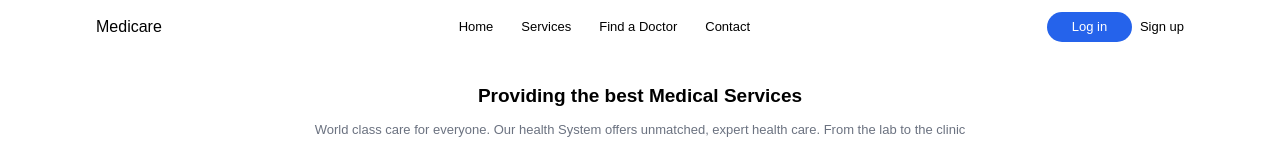
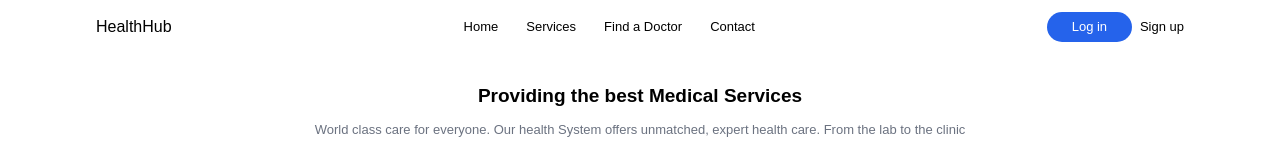
Before and after one commit to gerard415/doctor-appointment-application, a React (Create React App) app in the folder frontend/: page / in a window 1280 px wide. Shown: the top 160 px of the page. Built offline with nearby package versions, Linux system fonts and the light colour scheme; no server answers.

Commit message:
changing navbar name

```diff
--- a/frontend/src/Components/Navbar.tsx
+++ b/frontend/src/Components/Navbar.tsx
@@ -20,7 +20,7 @@ const Navbar = () => {
     <div className='w-full pt-2 sm:pt-3'>
       <div className=' flex justify-between items-center w-full '>
         <Link to={'/'} className='text-[13px] phone:text-[16px]'>
-            Medicare
+            HealthHub
         </Link>
         <div className='space-x-7 text-[11px] md:text-[13px] hidden sm:inline'>
           <Link to={'/'}>Home</Link>
```
